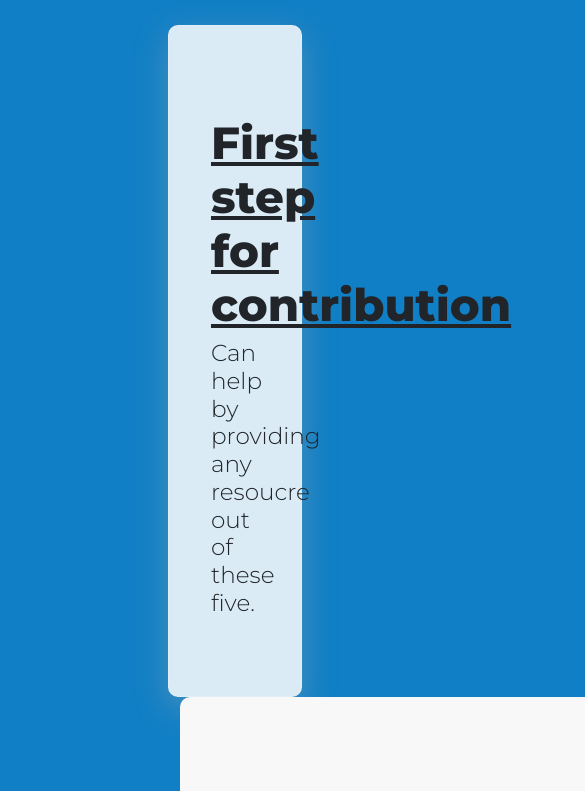
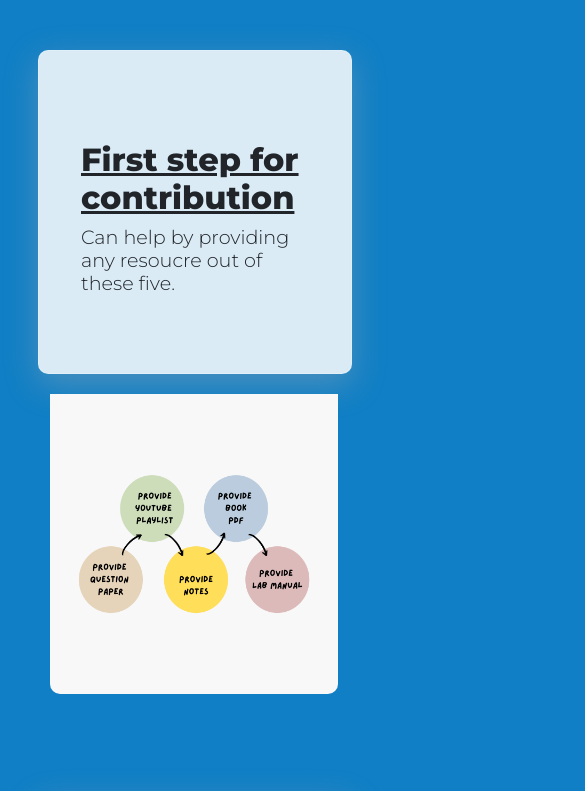
Before and after one commit to Shyamjitripathi/PaperZone, a plain HTML site: page Contribution_section/Contribution.html in a window 390 px wide. Shown: the top 791 px of the page, 585 px wide, since content can reach past the window. Drawn offline with nearby package versions, Linux system fonts and the light colour scheme.

Commit message:
adding media query for phone screen

```diff
--- a/Contribution_section/contribution_page_css.css
+++ b/Contribution_section/contribution_page_css.css
@@ -41,3 +41,27 @@ body {
   width: 35rem;
   border-radius: 10px;
 }
+
+@media only screen and (max-width: 700px) {
+
+  .row{
+    padding: 50px;
+  }
+
+  .inner_cont h1{
+    font-size: 2rem;
+
+  }
+
+  .inner_cont h3{
+    font-size: 1.2rem;
+  }
+
+  .image-paper{
+    height: 20rem;
+    width: 18rem;
+    padding-top: 20px;
+  }
+
+
+}
```
